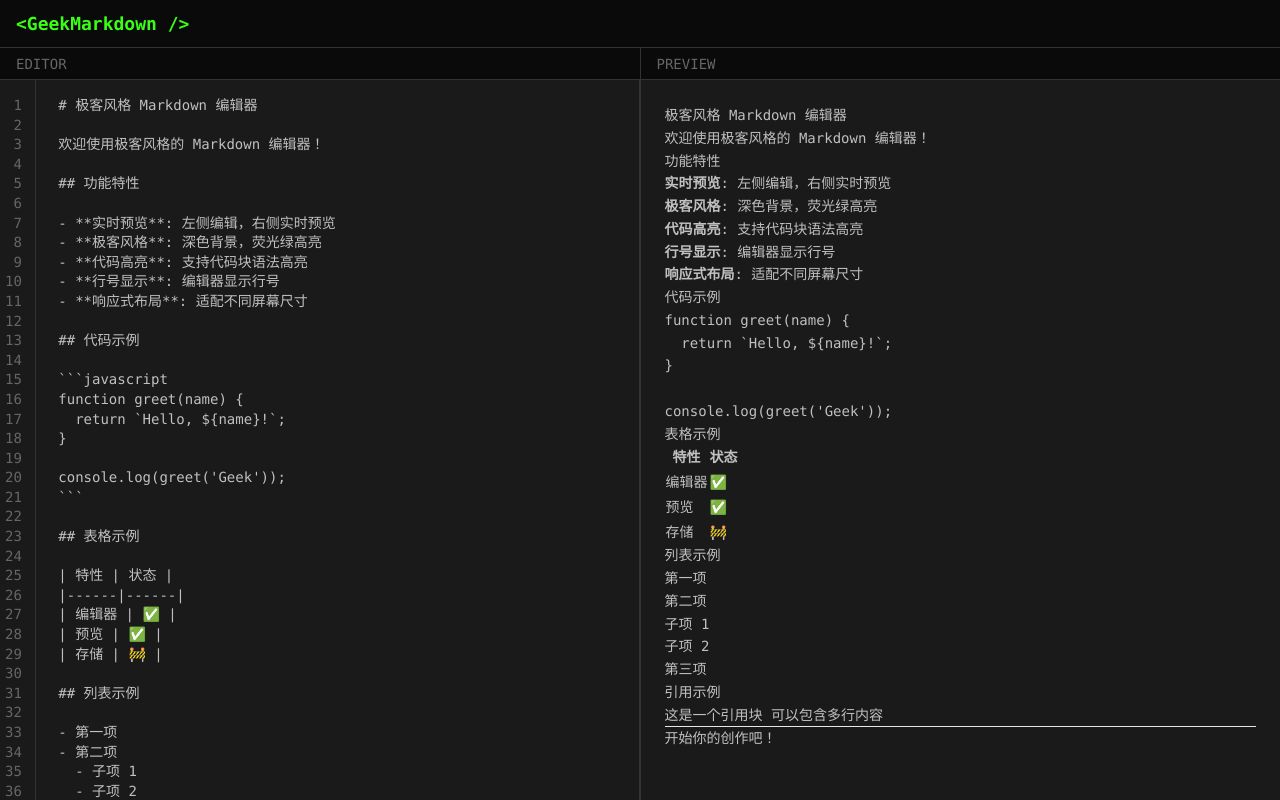
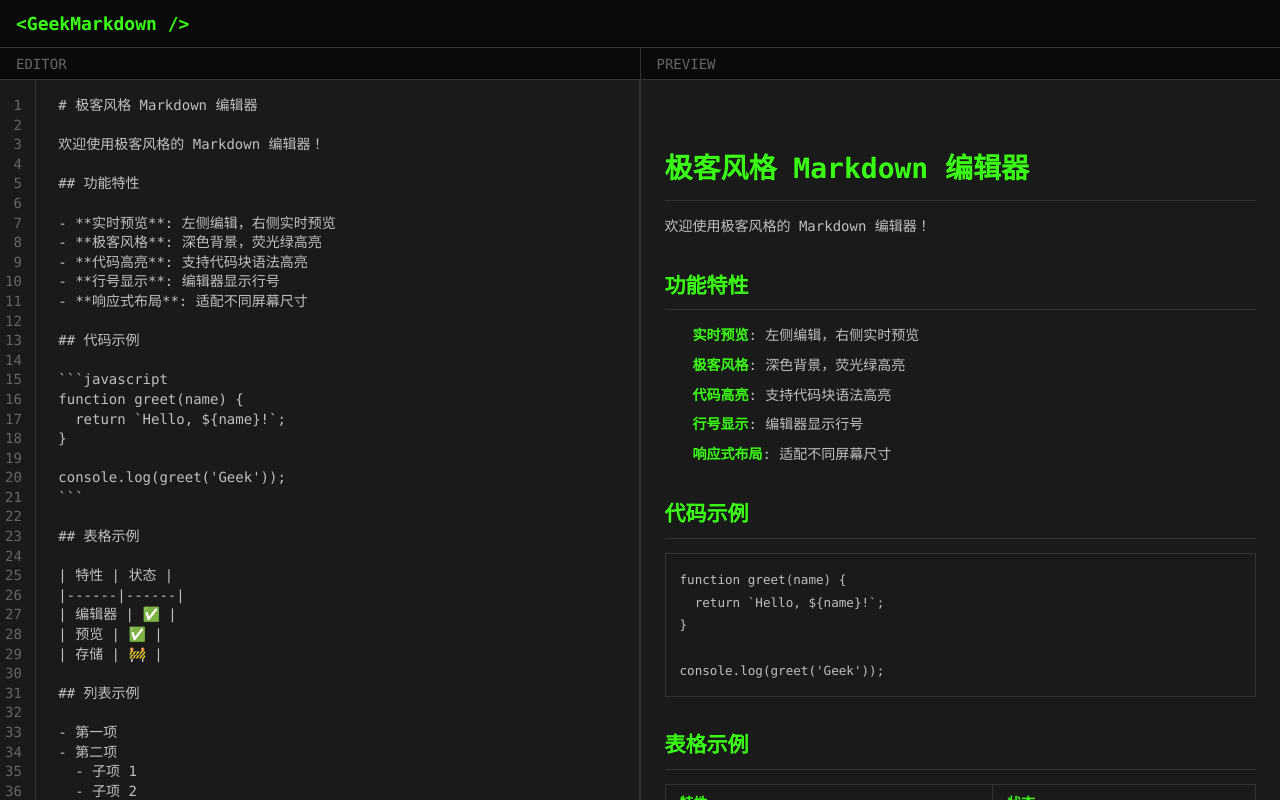
Before and after one commit to ZDAN-GHN/markdown-note, a React (Vite) app: page / in a window 1280 px wide. Built offline with nearby package versions, Linux system fonts and the light colour scheme.

Commit message:
fix：编辑器 bug 修复的，废弃 marked 解析，使用 react-markdown 进行 markdown 文本解析

```diff
--- a/package.json
+++ b/package.json
@@ -22,13 +22,14 @@
     "@codemirror/state": "^6.5.4",
     "@codemirror/view": "^6.39.17",
     "dompurify": "^3.3.3",
-    "marked": "^17.0.4",
     "npx": "^10.2.2",
     "prismjs": "^1.30.0",
     "react": "^19.2.0",
     "react-dom": "^19.2.0",
     "react-markdown": "^10.1.0",
-    "rehype-sanitize": "^6.0.0"
+    "rehype-raw": "^7.0.0",
+    "rehype-sanitize": "^6.0.0",
+    "remark-gfm": "^4.0.1"
   },
   "devDependencies": {
     "@eslint/js": "^9.39.1",
--- a/src/components/MarkdownPreview.tsx
+++ b/src/components/MarkdownPreview.tsx
@@ -1,47 +1,16 @@
-import { useEffect, useRef } from 'react';
-import { marked } from 'marked';
-import DOMPurify from 'dompurify';
+import ReactMarkdown from 'react-markdown';
+import remarkGfm from 'remark-gfm';
+import rehypeRaw from 'rehype-raw';
+import rehypeSanitize from 'rehype-sanitize';
 
 interface MarkdownPreviewProps {
   content: string;
 }
 
 export default function MarkdownPreview({ content }: MarkdownPreviewProps) {
-  const previewRef = useRef<HTMLDivElement>(null);
-
-  useEffect(() => {
-    if (!previewRef.current) return;
-
-    const renderMarkdown = () => {
-      const html = marked.parse(content);
-      const cleanHtml = DOMPurify.sanitize(html as string, {
-        ALLOWED_TAGS: [
-          'p', 'br', 'strong', 'em', 'u', 'del', 'code', 'pre',
-          'blockquote', 'h1', 'h2', 'h3', 'h4', 'h5', 'h6',
-          'ul', 'ol', 'li', 'a', 'img', 'table', 'thead', 'tbody',
-          'tr', 'th', 'td', 'span', 'div', 'hr', 'input', 'label'
-        ],
-        ALLOWED_ATTR: ['href', 'src', 'alt', 'title', 'class', 'id', 'type', 'checked', 'disabled'],
-      });
-
-      if (previewRef.current) {
-        previewRef.current.innerHTML = cleanHtml;
-      }
-    };
-
-    renderMarkdown();
-  }, [content]);
-
   return (
     <div className="h-full w-full overflow-auto">
-      <div
-        ref={previewRef}
-        className="markdown-preview p-6 text-geek-text font-mono text-sm leading-relaxed"
-        style={{
-          backgroundColor: '#1a1a1a',
-          minHeight: '100%',
-        }}
-      >
+      <div className="markdown-preview p-6 text-geek-text font-mono text-sm leading-relaxed" style={{ backgroundColor: '#1a1a1a', minHeight: '100%' }}>
         <style>{`
           .markdown-preview h1 {
             font-size: 2em;
@@ -160,6 +129,12 @@ export default function MarkdownPreview({ content }: MarkdownPreviewProps) {
             font-style: italic;
           }
         `}</style>
+        <ReactMarkdown
+          remarkPlugins={[remarkGfm]}
+          rehypePlugins={[rehypeRaw, rehypeSanitize]}
+        >
+          {content}
+        </ReactMarkdown>
       </div>
     </div>
   );
```
Also changed, not shown: 2 other files (tests, documents, lock files or other folders).
